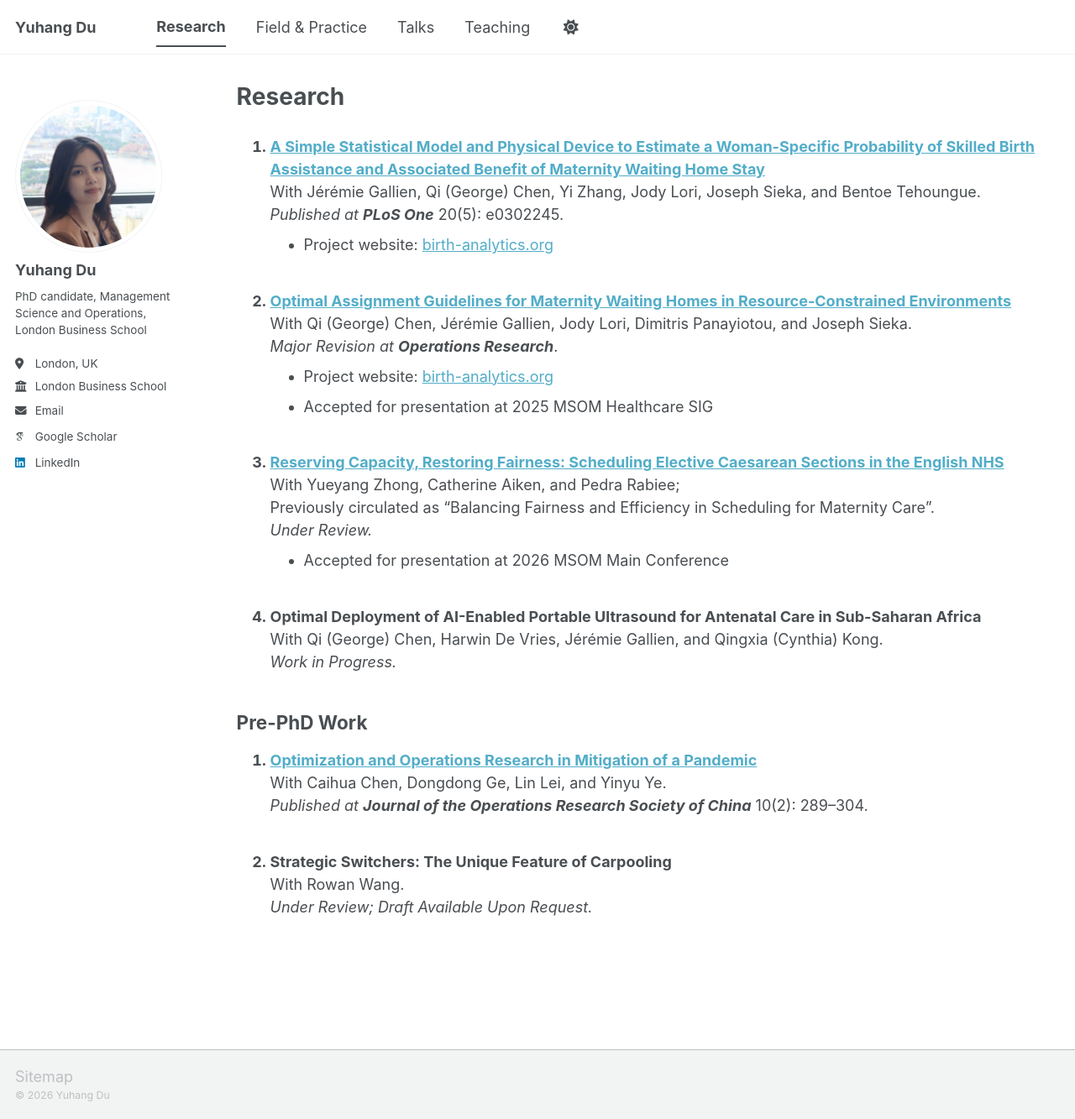
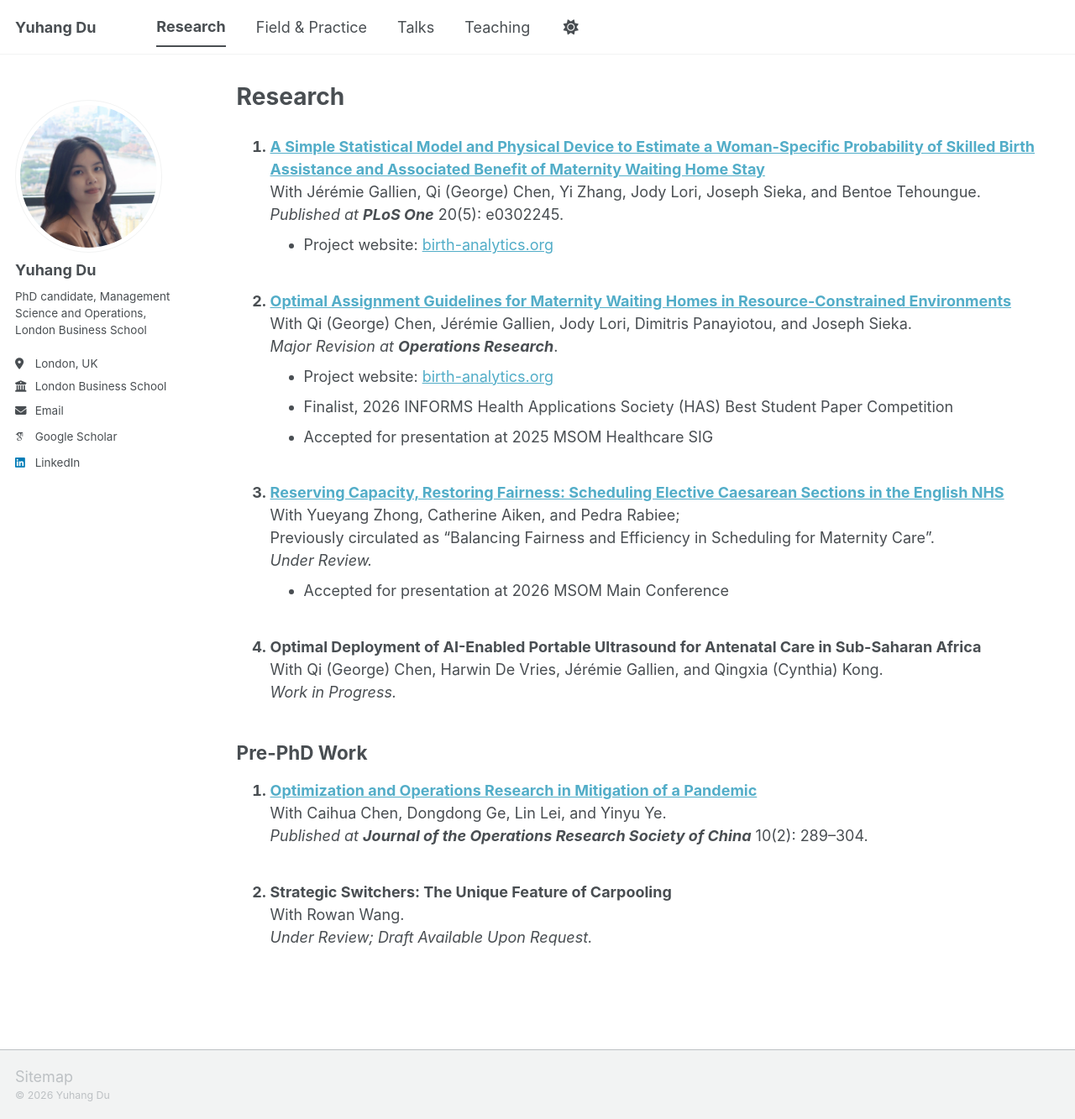
Before and after one commit to yuhangdu-edu/yuhangdu-edu.github.io, a Jekyll site: the page built from _pages/research.md, in a window 1280 px wide and 1333 px high. Shown: the whole window at 84% size. Built offline with Jekyll 4.4.1, drawn with Linux system fonts in a browser that asks for light colours; some web fonts are replaced; a script bundle is joined from its source files by our own code; library files that are not in the unit come from our copies.

Commit message:
Update research.md

```diff
--- a/_pages/research.md
+++ b/_pages/research.md
@@ -33,6 +33,7 @@ With Jérémie Gallien, Qi (George) Chen, Yi Zhang, Jody Lori, Joseph Sieka, and
 With Qi (George) Chen, Jérémie Gallien, Jody Lori, Dimitris Panayiotou, and Joseph Sieka.<br>
 *Major Revision at **Operations Research***.
 - Project website: [birth-analytics.org](http://birth-analytics.org/)
+- Finalist, 2026 INFORMS Health Applications Society (HAS) Best Student Paper Competition
 - Accepted for presentation at 2025 MSOM Healthcare SIG
 
 
```
